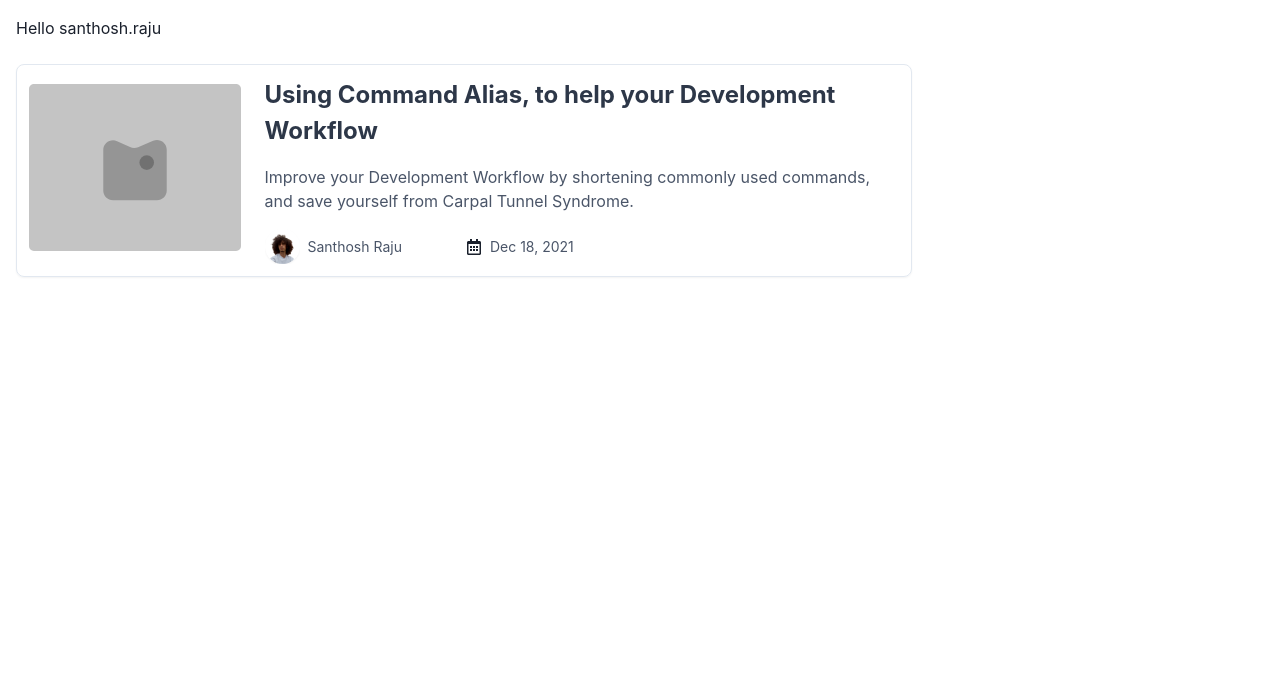
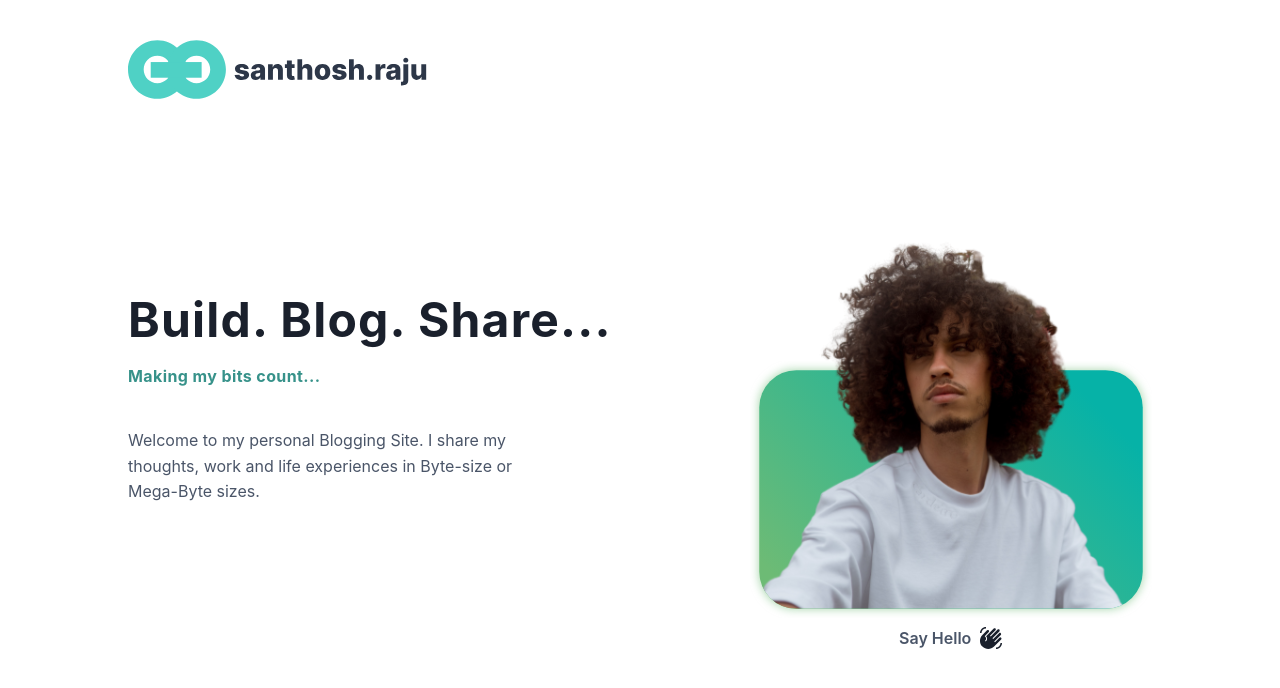
Before and after one commit to SanthoshRaju91/santhosh.raju, a Next.js app: page / in a window 1280 px wide. Shown: the top 688 px of the page. Built offline with nearby package versions, Linux system fonts and the light colour scheme.

Commit message:
Home component

```diff
--- /dev/null
+++ b/pages/Home.tsx
@@ -0,0 +1,14 @@
+import { Box } from "@chakra-ui/react";
+import { Header } from "../components/Header";
+import { Hero } from "../components/Hero";
+
+const Home: React.FC = () => {
+  return (
+    <Box maxW={"80%"} w={"85%"} m={"auto"}>
+      <Header />
+      <Hero />
+    </Box>
+  );
+};
+
+export { Home };
--- a/pages/index.tsx
+++ b/pages/index.tsx
@@ -1,12 +1,11 @@
 import { Box } from "@chakra-ui/react";
 import { Card } from "../components/Card";
+import { Home } from "./Home";
 
 function Index() {
   return (
-    <Box p={4}>
-      <h1>Hello santhosh.raju</h1>
-      <br />
-      <Card></Card>
+    <Box>
+      <Home />
     </Box>
   );
 }
```
